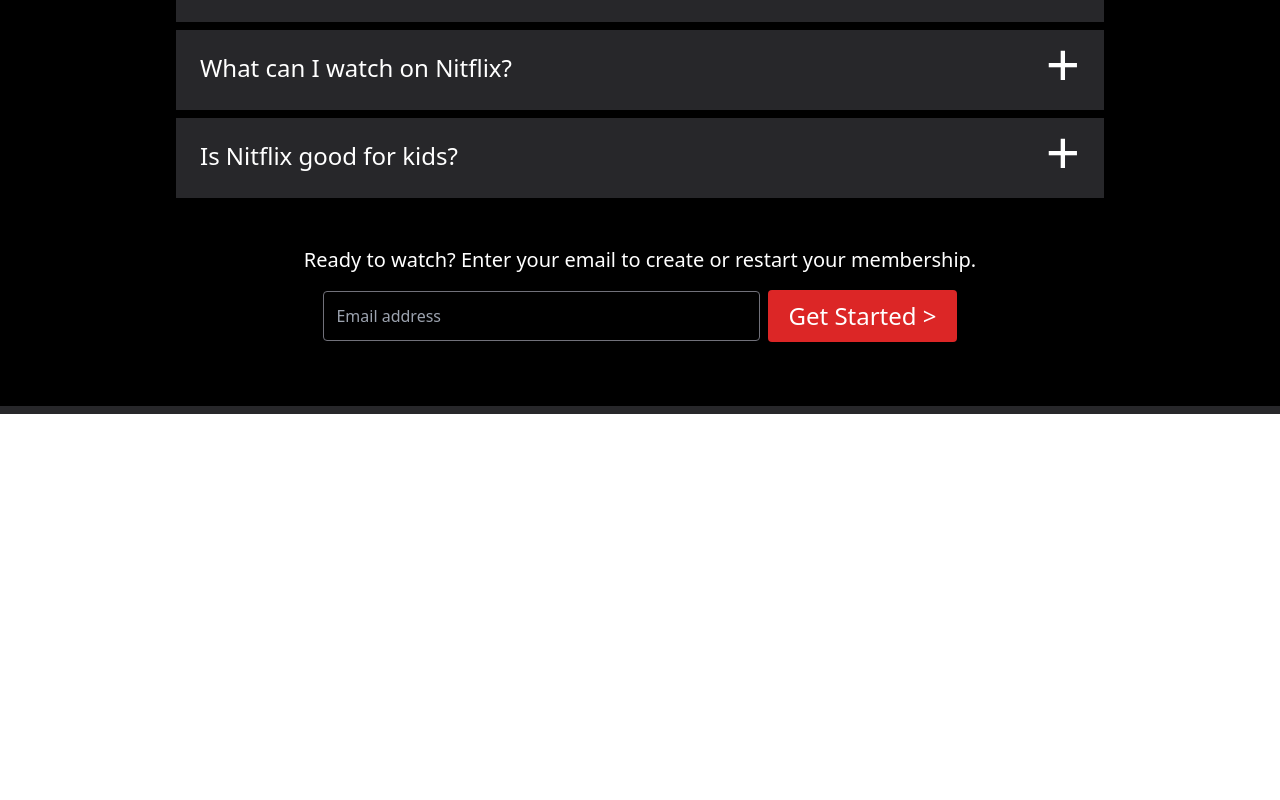
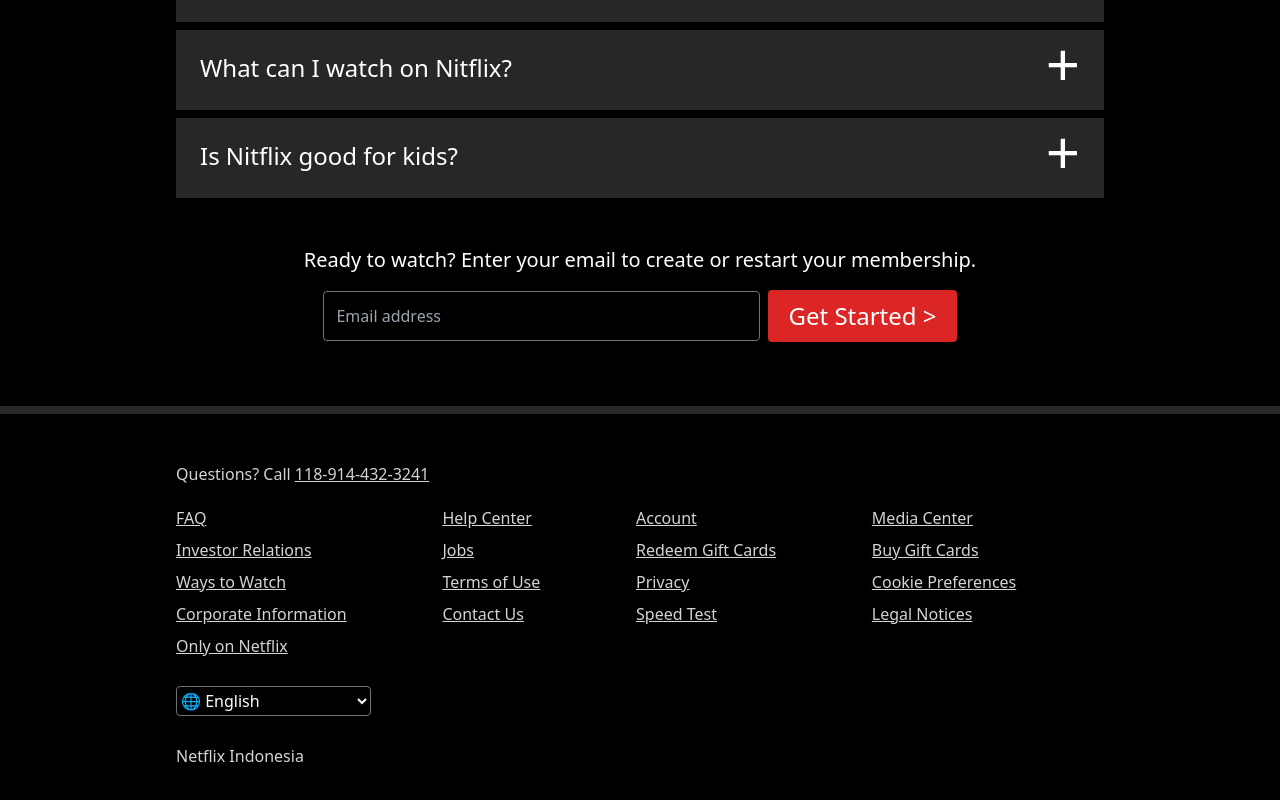
Before and after one commit to MarcoVitoC/nitflix, a React (Vite) app: page / in a window 1280 px wide. Shown: the part 3582-4382 px from the top of the page. Before the commit the page ends 3996 px from the top, so only its background shows below. Built offline with nearby package versions, Linux system fonts and the light colour scheme.

Commit message:
feat: create footer section

```diff
--- a/src/components/Faq.jsx
+++ b/src/components/Faq.jsx
@@ -1,69 +1,70 @@
 import { useState } from 'react'
 
 const Faq = () => {
-   const [isOpen, setIsOpen] = useState(false)
-   const handleToggle = () => {
-      setIsOpen(!isOpen)
+   const [isOpen, setIsOpen] = useState(0)
+   const handleToggle = (index) => {
+      setIsOpen(index === isOpen ? 0 : index);
    }
 
    return (
       <div className="px-44">
          <h1 className="font-extrabold text-5xl text-center text-white pt-16 pb-10">Frequently Asked Questions</h1>
 
-         <details className="bg-zinc-800 mb-2 hover:bg-zinc-700 active:bg-zinc-600 cursor-pointer transition-all ease-out duration-300">
-            <summary className="flex items-center justify-between text-white mb-2 px-6 pt-1" onClick={handleToggle}>
+         <details className="bg-zinc-800 mb-2 hover:bg-zinc-700 active:bg-zinc-600 cursor-pointer">
+            <summary className="flex items-center justify-between text-white mb-2 px-6 pt-1" onClick={() => handleToggle(1)}>
                <p className='text-2xl'>What is Nitflix?</p>
-               <span className='text-6xl pb-2 font-thin'>{isOpen ? '×' : '+'}</span>
+               <span className='text-6xl pb-2 font-thin'>{isOpen === 1 ? '×' : '+'}</span>
             </summary>
             <hr className="border border-black"/>
             <div>
                <p className="text-2xl text-white mb-2 px-6 py-3">Nitflix is a streaming service that offers a wide variety of award-winning TV shows, movies, anime, documentaries, and more on thousands of internet-connected devices. <br/><br/> You can watch as much as you want, whenever you want without a single commercial – all for one low monthly price. There&apos;s always something new to discover and new TV shows and movies are added every week!</p>
             </div>
          </details>
-         <details className="bg-zinc-800 mb-2 hover:bg-zinc-700 active:bg-zinc-600 cursor-pointer transition-all ease-out duration-300">
-            <summary className="flex items-center justify-between text-white mb-2 px-6 pt-1" onClick={handleToggle}>
+
+         <details className="bg-zinc-800 mb-2 hover:bg-zinc-700 active:bg-zinc-600 cursor-pointer">
+            <summary className="flex items-center justify-between text-white mb-2 px-6 pt-1" onClick={() => handleToggle(2)}>
                <p className='text-2xl'>How much does Nitflix cost?</p>
-               <span className='text-6xl pb-2 font-thin'>{isOpen ? '×' : '+'}</span>
+               <span className='text-6xl pb-2 font-thin'>{isOpen === 2 ? '×' : '+'}</span>
             </summary>
             <hr className="border border-black"/>
             <div>
                <p className="text-2xl text-white mb-2 px-6 py-3">Watch Nitflix on your smartphone, tablet, Smart TV, laptop, or streaming device, all for one fixed monthly fee. Plans range from IDR54,000 to IDR186,000 a month. No extra costs, no contracts.</p>
             </div>
          </details>
-         <details className="bg-zinc-800 mb-2 hover:bg-zinc-700 active:bg-zinc-600 cursor-pointer transition-all ease-out duration-300">
-            <summary className="flex items-center justify-between text-white mb-2 px-6 pt-1" onClick={handleToggle}>
+         <details className="bg-zinc-800 mb-2 hover:bg-zinc-700 active:bg-zinc-600 cursor-pointer">
+            <summary className="flex items-center justify-between text-white mb-2 px-6 pt-1" onClick={() => handleToggle(3)}>
                <p className='text-2xl'>Where can I watch?</p>
-               <span className='text-6xl pb-2 font-thin'>{isOpen ? '×' : '+'}</span>
+               <span className='text-6xl pb-2 font-thin'>{isOpen === 3 ? '×' : '+'}</span>
             </summary>
             <hr className="border border-black"/>
             <div>
                <p className="text-2xl text-white mb-2 px-6 py-3">Watch anywhere, anytime. Sign in with your Nitflix account to watch instantly on the web at nitflix.com from your personal computer or on any internet-connected device that offers the Netflix app, including smart TVs, smartphones, tablets, streaming media players and game consoles. <br/><br/> You can also download your favorite shows with the iOS, Android, or Windows 10 app. Use downloads to watch while you&apos;re on the go and without an internet connection. Take Nitflix with you anywhere.</p>
             </div>
          </details>
-         <details className="bg-zinc-800 mb-2 hover:bg-zinc-700 active:bg-zinc-600 cursor-pointer transition-all ease-out duration-300">
-            <summary className="flex items-center justify-between text-white mb-2 px-6 pt-1" onClick={handleToggle}>
+         <details className="bg-zinc-800 mb-2 hover:bg-zinc-700 active:bg-zinc-600 cursor-pointer">
+            <summary className="flex items-center justify-between text-white mb-2 px-6 pt-1" onClick={() => handleToggle(4)}>
                <p className='text-2xl'>How do I cancel?</p>
-               <span className='text-6xl pb-2 font-thin'>{isOpen ? '×' : '+'}</span>
+               <span className='text-6xl pb-2 font-thin'>{isOpen === 4 ? '×' : '+'}</span>
             </summary>
             <hr className="border border-black"/>
             <div>
                <p className="text-2xl text-white mb-2 px-6 py-3">Nitflix is flexible. There are no pesky contracts and no commitments. You can easily cancel your account online in two clicks. There are no cancellation fees – start or stop your account anytime.</p>
             </div>
          </details>
-         <details className="bg-zinc-800 mb-2 hover:bg-zinc-700 active:bg-zinc-600 cursor-pointer transition-all ease-out duration-300">
-            <summary className="flex items-center justify-between text-white mb-2 px-6 pt-1" onClick={handleToggle}>
+         <details className="bg-zinc-800 mb-2 hover:bg-zinc-700 active:bg-zinc-600 cursor-pointer">
+            <summary className="flex items-center justify-between text-white mb-2 px-6 pt-1" onClick={() => handleToggle(5)}>
                <p className='text-2xl'>What can I watch on Nitflix?</p>
-               <span className='text-6xl pb-2 font-thin'>{isOpen ? '×' : '+'}</span>
+               <span className='text-6xl pb-2 font-thin'>{isOpen === 5 ? '×' : '+'}</span>
             </summary>
             <hr className="border border-black"/>
             <div>
                <p className="text-2xl text-white mb-2 px-6 py-3">Nitflix has an extensive library of feature films, documentaries, TV shows, anime, award-winning Netflix originals, and more. Watch as much as you want, anytime you want.</p>
             </div>
          </details>
-         <details className="bg-zinc-800 mb-2 hover:bg-zinc-700 active:bg-zinc-600 cursor-pointer transition-all ease-out duration-300">
-            <summary className="flex items-center justify-between text-white mb-2 px-6 pt-1" onClick={handleToggle}>
+         <details className="bg-zinc-800 mb-2 hover:bg-zinc-700 active:bg-zinc-600 cursor-pointer">
+            <summary className="flex items-center justify-between text-white mb-2 px-6 pt-1" onClick={() => handleToggle(6)}>
                <p className='text-2xl'>Is Nitflix good for kids?</p>
-               <span className='text-6xl pb-2 font-thin'>{isOpen ? '×' : '+'}</span>
+               <span className='text-6xl pb-2 font-thin'>{isOpen === 6 ? '×' : '+'}</span>
             </summary>
             <hr className="border border-black"/>
             <div>
--- /dev/null
+++ b/src/components/Footer.jsx
@@ -0,0 +1,42 @@
+
+const Footer = () => {
+   return (
+      <section className="bg-black text-zinc-300">
+         <div className="px-44 py-12">
+            <p className="pb-5">Questions? Call <span className="underline cursor-pointer">118-914-432-3241</span></p>
+            <div className="grid grid-rows-5 grid-flow-col gap-2">
+               <p className="underline underline-offset-1 cursor-pointer">FAQ</p>
+               <p className="underline underline-offset-1 cursor-pointer">Investor Relations</p>
+               <p className="underline underline-offset-1 cursor-pointer">Ways to Watch</p>
+               <p className="underline underline-offset-1 cursor-pointer">Corporate Information</p>
+               <p className="underline underline-offset-1 cursor-pointer">Only on Netflix</p>
+
+               <p className="underline underline-offset-1 cursor-pointer">Help Center</p>
+               <p className="underline underline-offset-1 cursor-pointer">Jobs</p>
+               <p className="underline underline-offset-1 cursor-pointer">Terms of Use</p>
+               <p className="underline underline-offset-1 cursor-pointer">Contact Us</p>
+               <p className="underline underline-offset-1 cursor-pointer"></p>
+
+               <p className="underline underline-offset-1 cursor-pointer">Account</p>
+               <p className="underline underline-offset-1 cursor-pointer">Redeem Gift Cards</p>
+               <p className="underline underline-offset-1 cursor-pointer">Privacy</p>
+               <p className="underline underline-offset-1 cursor-pointer">Speed Test</p>
+               <p className="underline underline-offset-1 cursor-pointer"></p>
+
+               <p className="underline underline-offset-1 cursor-pointer">Media Center</p>
+               <p className="underline underline-offset-1 cursor-pointer">Buy Gift Cards</p>
+               <p className="underline underline-offset-1 cursor-pointer">Cookie Preferences</p>
+               <p className="underline underline-offset-1 cursor-pointer">Legal Notices</p>
+               <p className="underline underline-offset-1 cursor-pointer"></p>
+            </div>
+            <select className='border border-zinc-500 bg-black/60 bg-opacity-80 text-white rounded my-7 py-0.5 pe-16'>
+               <option value="">🌐 Indonesian</option>
+               <option value="" selected>🌐 English</option>
+            </select>
+            <p>Netflix Indonesia</p>
+         </div>
+      </section>
+   )
+}
+
+export default Footer
--- a/src/pages/Guest.jsx
+++ b/src/pages/Guest.jsx
@@ -1,4 +1,5 @@
 import Faq from '../components/FAQ'
+import Footer from '../components/Footer'
 import previewImg from '../assets/preview.jpg'
 import phoneDownloadImg from '../assets/phone-download.png'
 import platformImg from '../assets/platform.jpg'
@@ -73,6 +74,7 @@
             <Faq/>
             <hr className="border-4 border-zinc-800"/>
          </section>
+         <Footer/>
       </>
    )
 }
```
